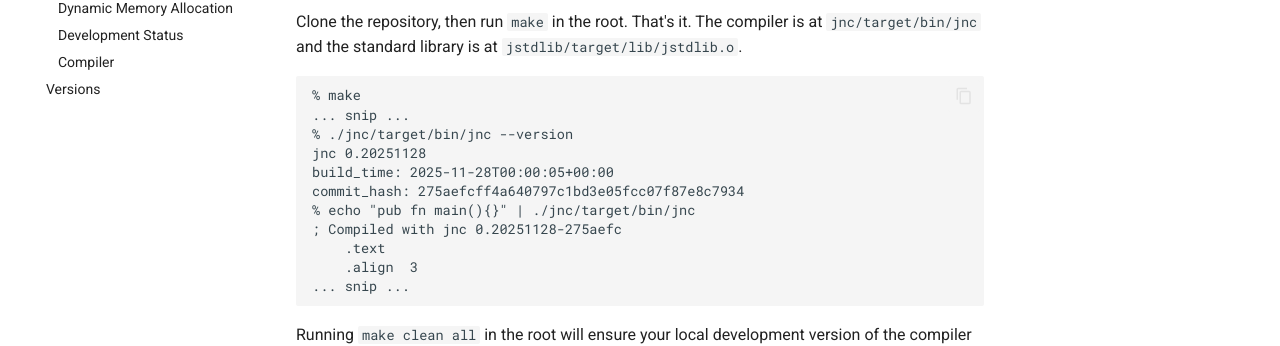
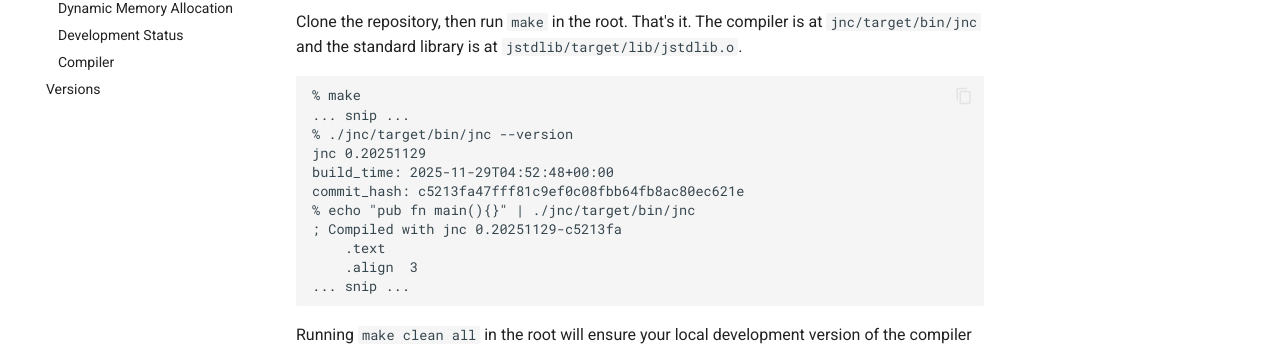
Before and after one commit to barneyb/johann, an MkDocs documentation site: the page built from documentation/docs/system/index.md, in a window 1280 px wide and 900 px high. Shown: the part 238-584 px from the top of the window. Built offline with MkDocs 1.6.1 and Material for MkDocs 9.7.7, drawn with Linux system fonts in a browser that asks for light colours; comment, search, counter and statistics services are not loaded.

Commit message:
Add v0.20251129 release binaries

```diff
--- a/documentation/docs/system/index.md
+++ b/documentation/docs/system/index.md
@@ -8,11 +8,11 @@ Clone the repository, then run `make` in the root. That's it. The compiler is at
 % make
 ... snip ...
 % ./jnc/target/bin/jnc --version
-jnc 0.20251128
-build_time: 2025-11-28T00:00:05+00:00
-commit_hash: 275aefcff4a640797c1bd3e05fcc07f87e8c7934
+jnc 0.20251129
+build_time: 2025-11-29T04:52:48+00:00
+commit_hash: c5213fa47fff81c9ef0c08fbb64fb8ac80ec621e
 % echo "pub fn main(){}" | ./jnc/target/bin/jnc
-; Compiled with jnc 0.20251128-275aefc
+; Compiled with jnc 0.20251129-c5213fa
     .text
     .align  3
 ... snip ...
```
Also changed, not shown: documentation/docs/versions/index.md (+3 -1 lines), 3 other files.
